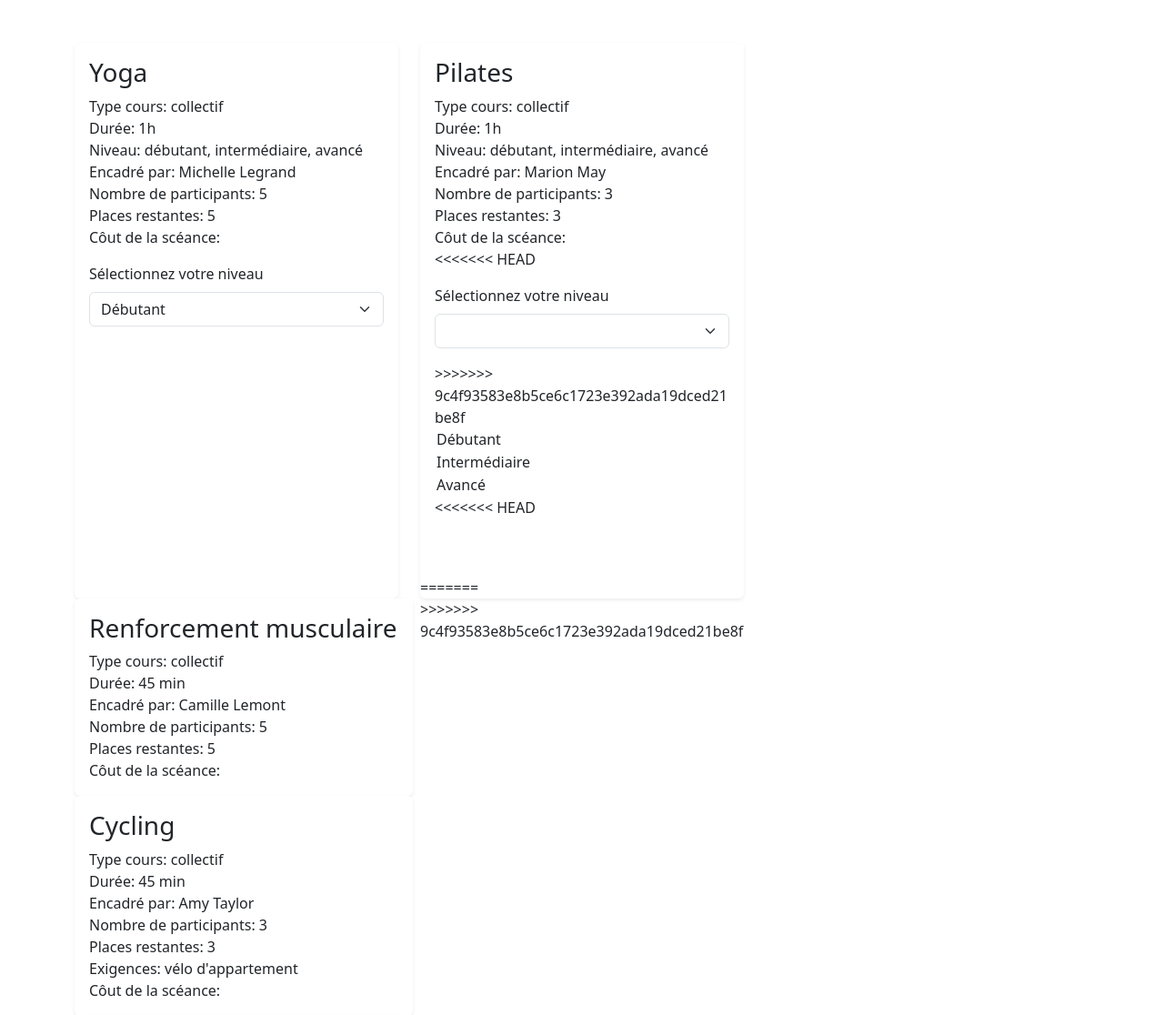
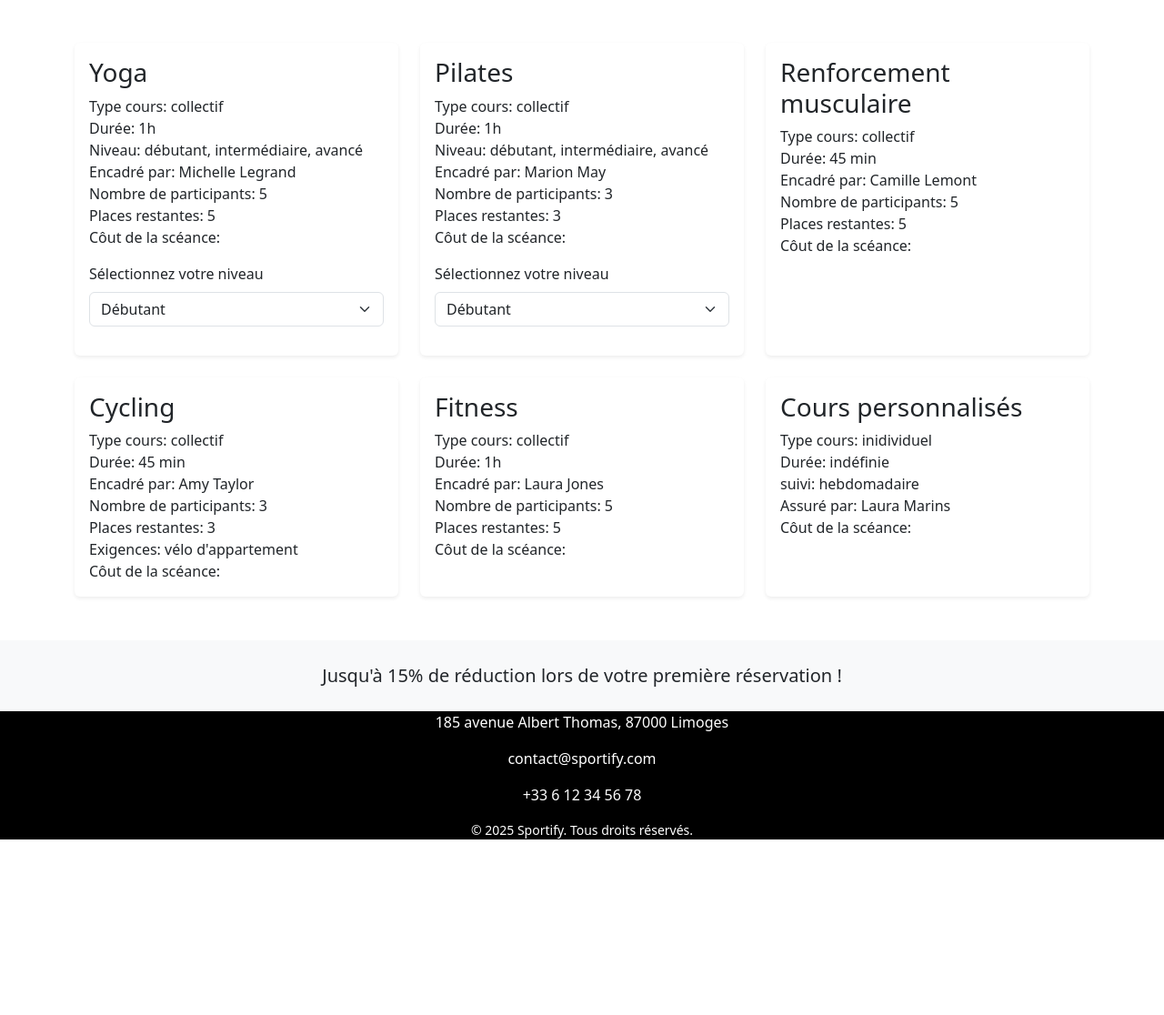
Before and after one commit to RiDoX-i/web-project, a PHP site: page /web-project/activities.php in a window 1280 px wide. Shown: the part 493-1609 px from the top of the page at 91% size. After the commit the page ends 1416 px from the top, so only its background shows below. Run offline with PHP 8.4, Linux system fonts and the light colour scheme; data that the repository does not hold is empty.

Commit message:
fixed bugs

```diff
--- a/activities/activities.php
+++ b/activities/activities.php
@@ -74,32 +74,19 @@
             Nombre de participants: 3 <br>
             Places restantes: <span>3</span> <br>
             Côut de la scéance: <br>
-<<<<<<< HEAD
-            <form>
-              <label for="niveau-pilate" class="form-label">Sélectionnez votre niveau</label>
-              <select id="niveau-pilate" class="form-select mb-3">
-=======
             </p>
             <form action="appends/append yoga.php" method="POST">
               <label for="niveau-yoga" class="form-label">Sélectionnez votre niveau</label>
               <select id="niveau-yoga" class="form-select mb-3" name="lvl">
->>>>>>> 9c4f93583e8b5ce6c1723e392ada19dced21be8f
                 <option value="debutant">Débutant</option>
                 <option value="intermediaire">Intermédiaire</option>
                 <option value="avance">Avancé</option>
               </select>
-<<<<<<< HEAD
-            </form>
-            <?php if (isset($_SESSION['login_success']) && $_SESSION['login_success']): ?>
-              <href="appends/append pilates.php" class="btn btn-primary w-100">S'inscrire</a>
-            <?php endif; ?>          </div>
-=======
               <?php if (isset($_SESSION['login_success']) && $_SESSION['login_success']): ?>
               <button type="submit" class="btn btn-primary w-100">S'inscrire</button>
               <?php endif; ?>
             </form>
              </div>
->>>>>>> 9c4f93583e8b5ce6c1723e392ada19dced21be8f
         </div>
       </div>
 
```
